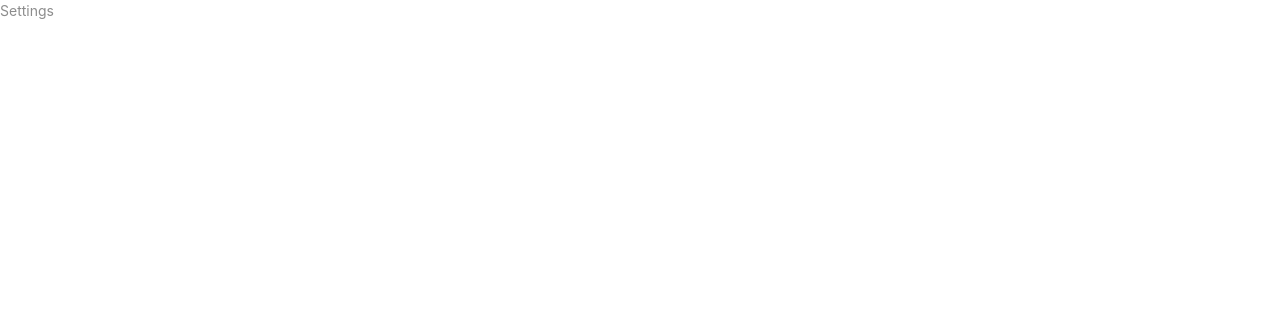
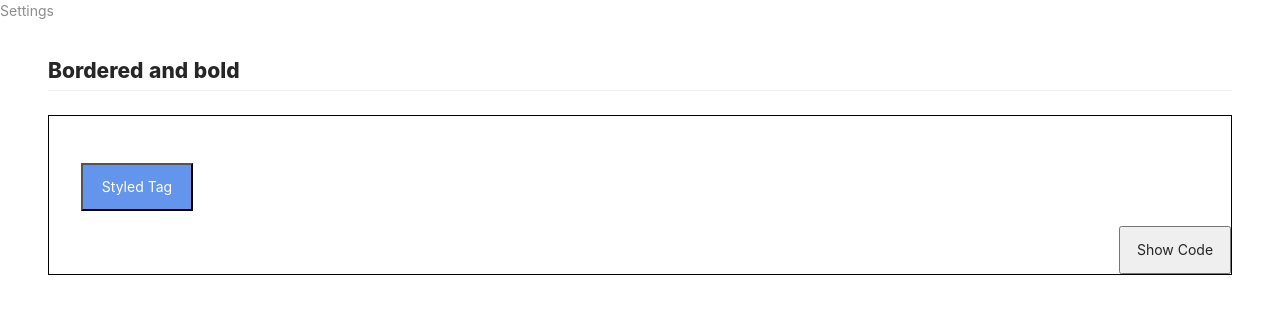
Before and after one commit to adnaandeveloper/CompanyTest, a React (Create React App) app: page / in a window 1280 px wide. Shown: the top 314 px of the page. Built offline with nearby package versions, Linux system fonts and the light colour scheme.

Commit message:
more dynamic added

```diff
--- a/src/components/StyledBreadcrumb.jsx
+++ b/src/components/StyledBreadcrumb.jsx
@@ -1,4 +1,4 @@
-import React, { useEffect, useState } from 'react';
+import React, { useState } from 'react';
 import { Breadcrumb, Col, Row } from 'antd';
 import { useNavigate } from 'react-router-dom';
 import { ArrowLeftOutlined } from '@ant-design/icons';
@@ -11,25 +11,25 @@ const StyledBreadcrumb = (props) => {
 
   const homepath = pathnames.map(
     (item, index) =>
-      index === 0 && <div style={{ marginRight: 5 }}>{props.homePath}</div>
+      index === 0 && (
+        <div key={index} style={{ marginRight: 5 }}>
+          {props.homePath}
+        </div>
+      )
   );
   const homePathWithArrow = props.showArrow ? (
-    <div
-      style={{ display: 'flex', alignItems: 'center', cursor: 'pointer' }}
-      onClick={() => console.log('hello !')}
-    >
+    <div style={{ display: 'flex', alignItems: 'center', cursor: 'pointer' }}>
       <ArrowLeftOutlined style={{ marginRight: '4px' }} /> {homepath}
     </div>
   ) : (
-    <div style={{ cursor: 'pointer' }} onClick={() => console.log('hello !')}>
-      {homepath}
-    </div>
+    <div style={{ cursor: 'pointer' }}>{homepath}</div>
   );
   const lastPath = pathnames.map(
     (item, index, arr) =>
       arr.length - 1 === index && (
         <div>
           <ArrowLeftOutlined
+            key={index}
             onClick={() => {
               navigate(`${pathnames.slice(0, backPath - 1).join('/')}`);
               setBackPath(backPath - 1);
@@ -46,6 +46,7 @@ const StyledBreadcrumb = (props) => {
         {pathnames.map((item, index, arr) =>
           index === 0 ? (
             <BreadcrumbItem
+              key={index}
               style={{ marginRight: '2px' }}
               onClick={() => navigate('/')}
             >
@@ -54,6 +55,7 @@ const StyledBreadcrumb = (props) => {
           ) : item.length > 0 && arr.length - 1 === index ? (
             <Col span={24} style={{ marginTop: -8 }}>
               <BreadcrumbItem
+                key={index}
                 style={{ display: 'flex', flexDirection: 'row ' }}
               >
                 <div>{lastPath}</div>
--- a/src/components/StyledTag.jsx
+++ b/src/components/StyledTag.jsx
@@ -1,22 +1,61 @@
 import React from 'react';
 import styled from 'styled-components';
+import { Divider } from 'antd';
 
 const Wrapper = styled.section`
+  height: 15rem;
+  margin: 0rem 3rem;
+  align-content: center;
+`;
+const Border = styled.div`
   display: flex;
-  padding: 4em;
-  height: 80rem;
-  width: 20rem;
+  justify-content: space-between;
+  border: 0.5px solid black;
+  height: 10rem;
 `;
 
 const Title = styled.h1`
-  flex: 1;
+  margin-bottom: -21px;
+  font-weight: ${(props) => (props.bold ? '800' : '200')};
+`;
+const Button = styled.button`
+  width: 7rem;
+  height: 3rem;
+  margin-left: 2rem;
+  margin-top: -1rem;
+  background-color: ${(props) => (props.primary ? '#6495ED' : '')};
+  color: ${(props) => (props.color ? props.color : '')};
 `;
 
-const StyledTag = () => {
+const Left = styled.div`
+  display: flex;
+  direction: column;
+  align-items: center;
+`;
+const Right = styled.div`
+  display: flex;
+  direction: column;
+  align-items: flex-end;
+`;
+
+const StyledTag = (props) => {
   return (
-    <Wrapper>
-      <Title />
-    </Wrapper>
+    <>
+      <Wrapper>
+        <Title bold={props}> {props.title ? props.title : ' Dafault '}</Title>
+        <Divider />
+        <Border>
+          <Left>
+            <Button primary color="#FFFFFF">
+              Styled Tag
+            </Button>
+          </Left>
+          <Right>
+            <Button>Show Code</Button>
+          </Right>
+        </Border>
+      </Wrapper>
+    </>
   );
 };
 
--- a/src/index.css
+++ b/src/index.css
@@ -1,3 +1,7 @@
+* {
+  margin: 0;
+  padding: 0;
+}
 body {
   margin: 0;
   font-family: -apple-system, BlinkMacSystemFont, 'Segoe UI', 'Roboto', 'Oxygen',
--- a/src/pages/Setting.jsx
+++ b/src/pages/Setting.jsx
@@ -4,7 +4,7 @@ import StyledTag from '../components/StyledTag';
 const Setting = () => {
   return (
     <div>
-      <StyledTag />
+      <StyledTag bold title="Bordered and bold" />
     </div>
   );
 };
```
